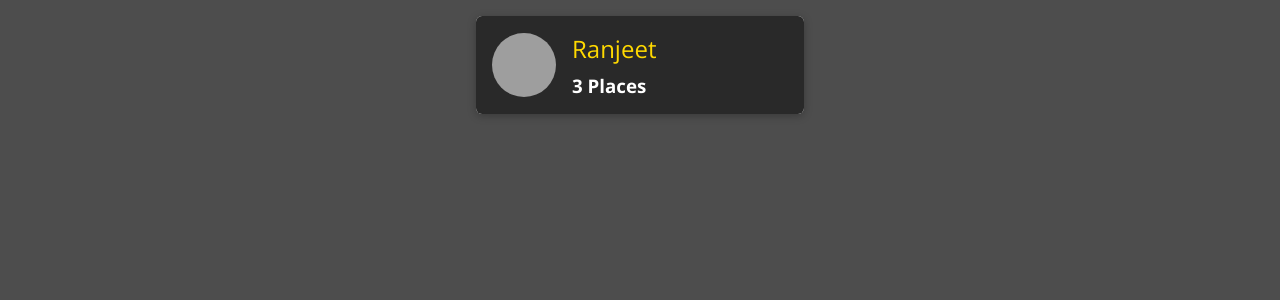
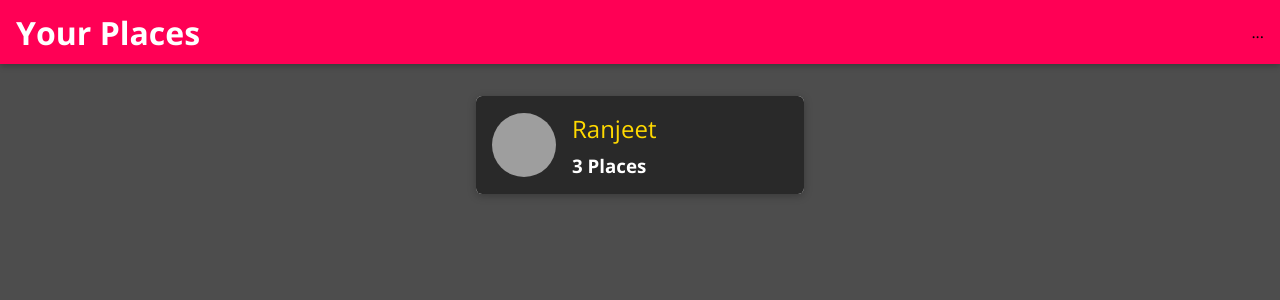
Before and after one commit to ranjeet2003/MERN, a React (Create React App) app in the folder front-end/: page / in a window 1280 px wide. Shown: the top 300 px of the page. Built offline with nearby package versions, Linux system fonts and the light colour scheme; grey boxes are pictures that could not be loaded.

Commit message:
adding main header

```diff
--- a/front-end/src/App.js
+++ b/front-end/src/App.js
@@ -8,9 +8,13 @@
 
 import Users from "./user/pages/Users";
 import NewPlaces from "./places/pages/NewPlaces";
+import MainNavigation from "./shared/components/Navigation/MainNavigation";
+
 const App = () => {
   return (
     <Router>
+      <MainNavigation />
+      <main>
         <Switch>
           <Route path="/" exact>
             <Users />
@@ -20,6 +24,7 @@
           </Route>
           <Redirect to="/" />
         </Switch>
+      </main>
     </Router>
   );
 };
--- a/front-end/src/shared/components/Navigation/MainHeader.css
+++ b/front-end/src/shared/components/Navigation/MainHeader.css
@@ -0,0 +1,23 @@
+.main-header {
+  width: 100%;
+  height: 4rem;
+  display: flex;
+  align-items: center;
+  position: fixed;
+  top: 0;
+  left: 0;
+  background: #ff0055;
+  box-shadow: 0 2px 6px rgba(0, 0, 0, 0.26);
+  padding: 0 1rem;
+  z-index: 5;
+}
+
+main {
+  margin-top: 5rem;
+}
+
+@media (min-width: 768px) {
+  .main-header {
+    justify-content: space-between;
+  }
+}
--- a/front-end/src/shared/components/Navigation/MainNavigation.css
+++ b/front-end/src/shared/components/Navigation/MainNavigation.css
@@ -0,0 +1,45 @@
+.main-navigation__menu-btn {
+  width: 3rem;
+  height: 3rem;
+  background: transparent;
+  border: none;
+  display: flex;
+  flex-direction: column;
+  justify-content: space-around;
+  margin-right: 2rem;
+  cursor: pointer;
+}
+
+.main-navigation__menu-btn span {
+  display: block;
+  width: 3rem;
+  height: 2.5px;
+  background: white;
+}
+
+.main-navigation__title {
+  color: white;
+}
+
+.main-navigation__title a {
+  text-decoration: none;
+  color: white;
+}
+
+.main-navigation__header-nav {
+  display: none;
+}
+
+.main-navigation__drawer-nav {
+  height: 100%;
+}
+
+@media (min-width: 768px) {
+  .main-navigation__menu-btn {
+    display: none;
+  }
+
+  .main-navigation__header-nav {
+    display: block;
+  }
+}
```
Lines whose indentation alone changed are shown as unchanged.
